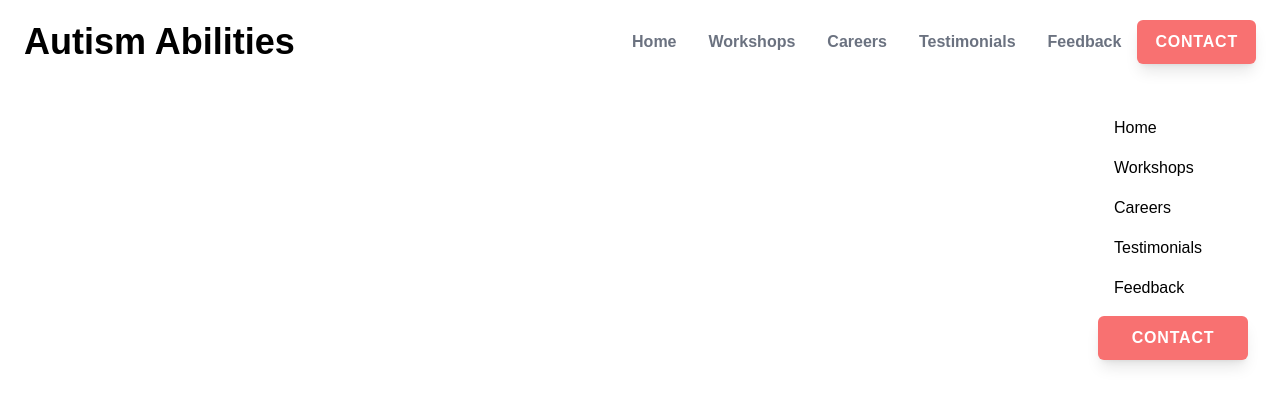
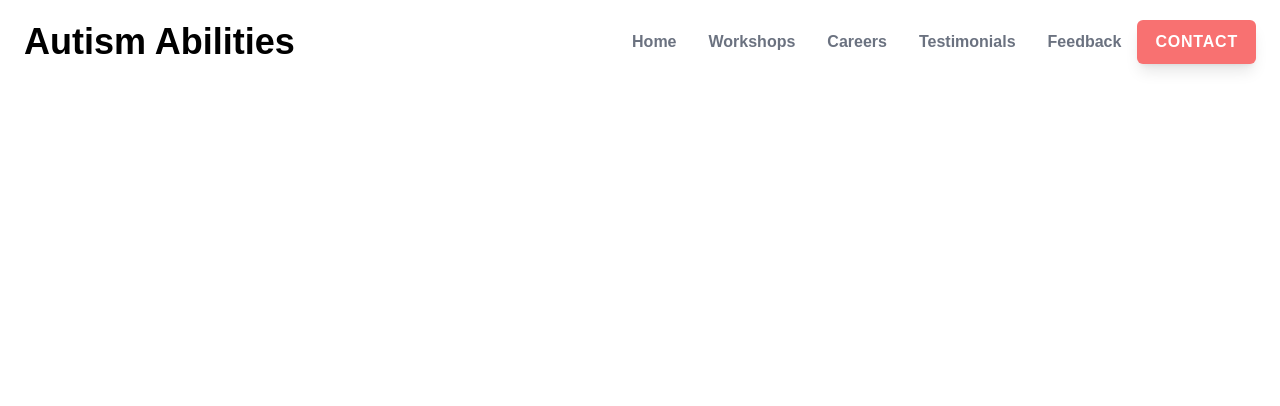
Before and after one commit to itssammurphy/autism-abilities, a Next.js app: page / in a window 1280 px wide. Shown: the top 406 px of the page. Built offline with nearby package versions, Linux system fonts and the light colour scheme.

Commit message:
navbar renamed

```diff
--- a/components/Layout/Header.jsx
+++ b/components/Layout/Navbar.jsx
@@ -1,7 +1,7 @@
 import { useCallback } from "react";
 import { useState } from "react";
 
-const Header = () => {
+const Navbar = () => {
 
     const [showMobileNav, setShowMobileNav] = useState(true);
 
@@ -37,7 +37,7 @@ const Header = () => {
     }, [showMobileNav, setShowMobileNav]);
 
     return (
-        <header>
+        <nav>
             <div className="container mx-auto px-6 py-5 flex justify-between items-center">
                 <a class="font-bold text-3xl lg:text-4xl" href="#">
                     Autism Abilities
@@ -62,7 +62,7 @@ const Header = () => {
                 </div>
             </div>
             {/* MOBILE NAVIGATION MENU */}
-            <div className={`${showMobileNav ? '' : 'hidden'} mobile-menu bg-white fixed right-0 px-8 py-4`}>
+            <div className={`${showMobileNav ? '' : 'hidden'} lg:hidden mobile-menu bg-white fixed right-0 px-8 py-4`}>
                 {
                     links.map((item, index) => (
                         <a class="block my-4 mx-4 hover:font-semibold" key={item.title} href={item.link}>{item.title}</a>
@@ -70,8 +70,8 @@ const Header = () => {
                 }
                 <a class="bg-red-400 text-white font-bold rounded-md py-2 px-2 shadow-lg uppercase tracking-wider hover:bg-white hover:text-red-400 transition block w-[150px] text-center hover:border-red-400 border-transparent border-2" href="#">Contact</a>
             </div>
-        </header>
+        </nav>
     )
 }
 
-export default Header;
+export default Navbar;
--- a/pages/index.js
+++ b/pages/index.js
@@ -1,9 +1,9 @@
-import Header from "../components/Layout/Header";
+import Navbar from "../components/Layout/Navbar";
 
 export default function Home() {
   return (
     <>
-      <Header />
+      <Navbar />
     </>
   )
 }
```
